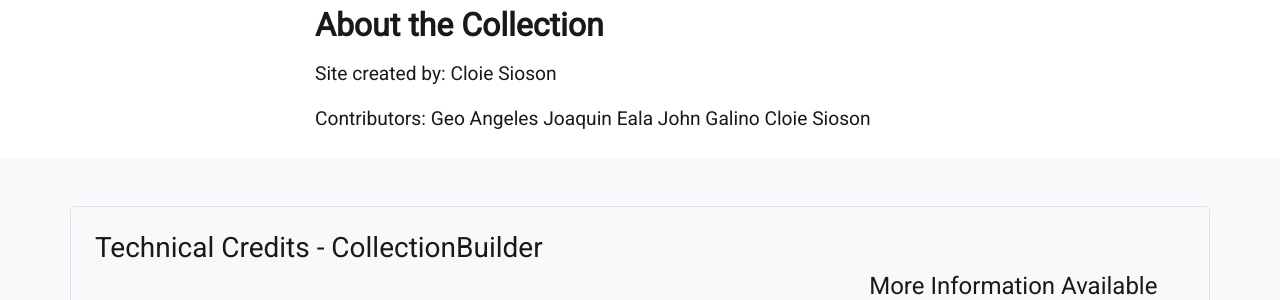
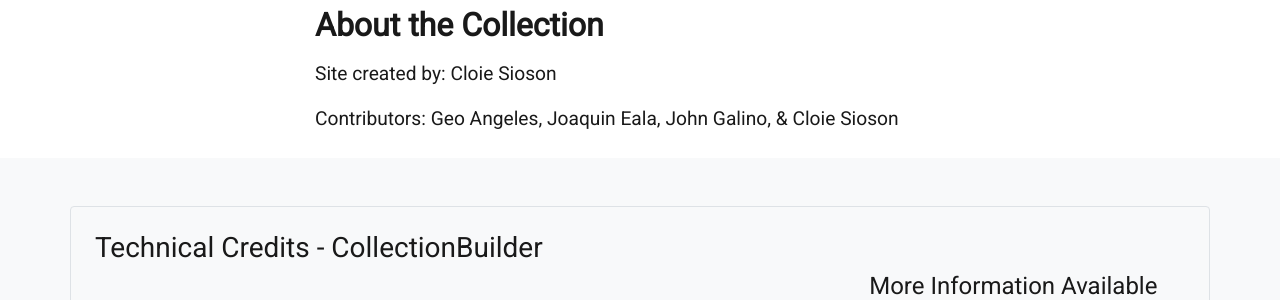
Before and after one commit to closioson/pre-pandemic_culture, a Jekyll site: the page built from pages/about.md, in a window 1280 px wide. Shown: the part 656-956 px from the top of the page. Built offline with Jekyll 4.4.1, drawn with Linux system fonts in a browser that asks for light colours.

Commit message:
last na last na

```diff
--- a/pages/about.md
+++ b/pages/about.md
@@ -18,7 +18,7 @@ Site created by:
 Cloie Sioson
 
 Contributors:
-Geo Angeles
-Joaquin Eala
-John Galino
+Geo Angeles,
+Joaquin Eala,
+John Galino, &
 Cloie Sioson
```
